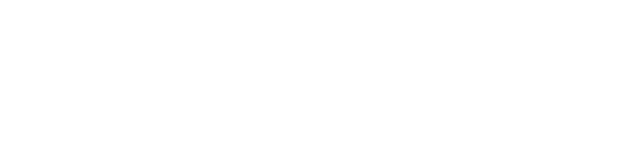
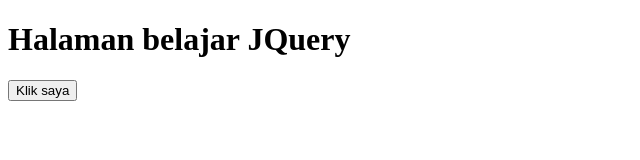
Before and after one commit to BimaAdhityaS/Maxy-Jquery_LeafletJS, a plain HTML site: page index.html in a window 1280 px wide. Shown: the whole page, without its empty margins (0-640 px from the left). Drawn offline with nearby package versions, Linux system fonts and the light colour scheme.

Commit message:
Menambahkan JQuery

```diff
--- a/index.html
+++ b/index.html
@@ -4,8 +4,10 @@
     <meta charset="UTF-8">
     <meta name="viewport" content="width=device-width, initial-scale=1.0">
     <title>Document</title>
+    <script src="https://ajax.googleapis.com/ajax/libs/jquery/3.7.1/jquery.min.js"></script>
 </head>
 <body>
-
+    <h1>Halaman belajar JQuery</h1>
+    <button id="tombol">Klik saya</button>
 </body>
 </html>
```
